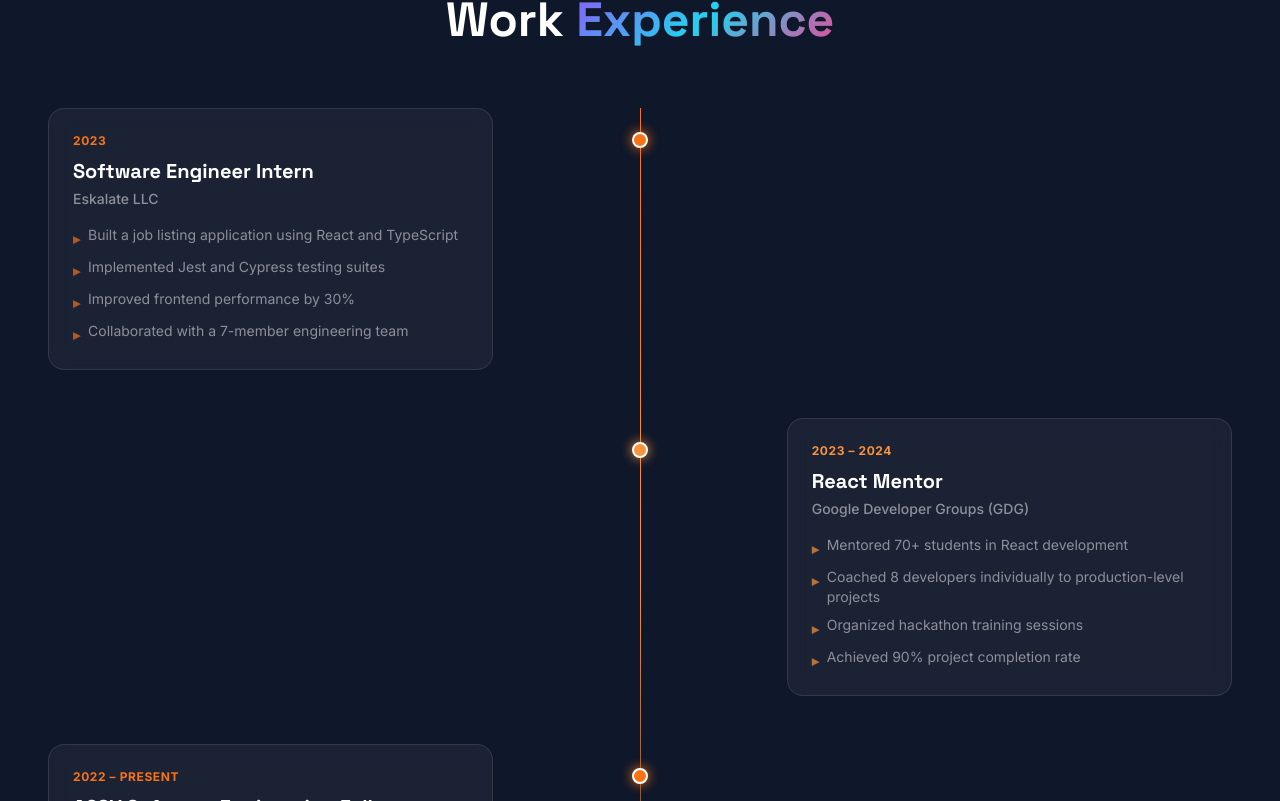
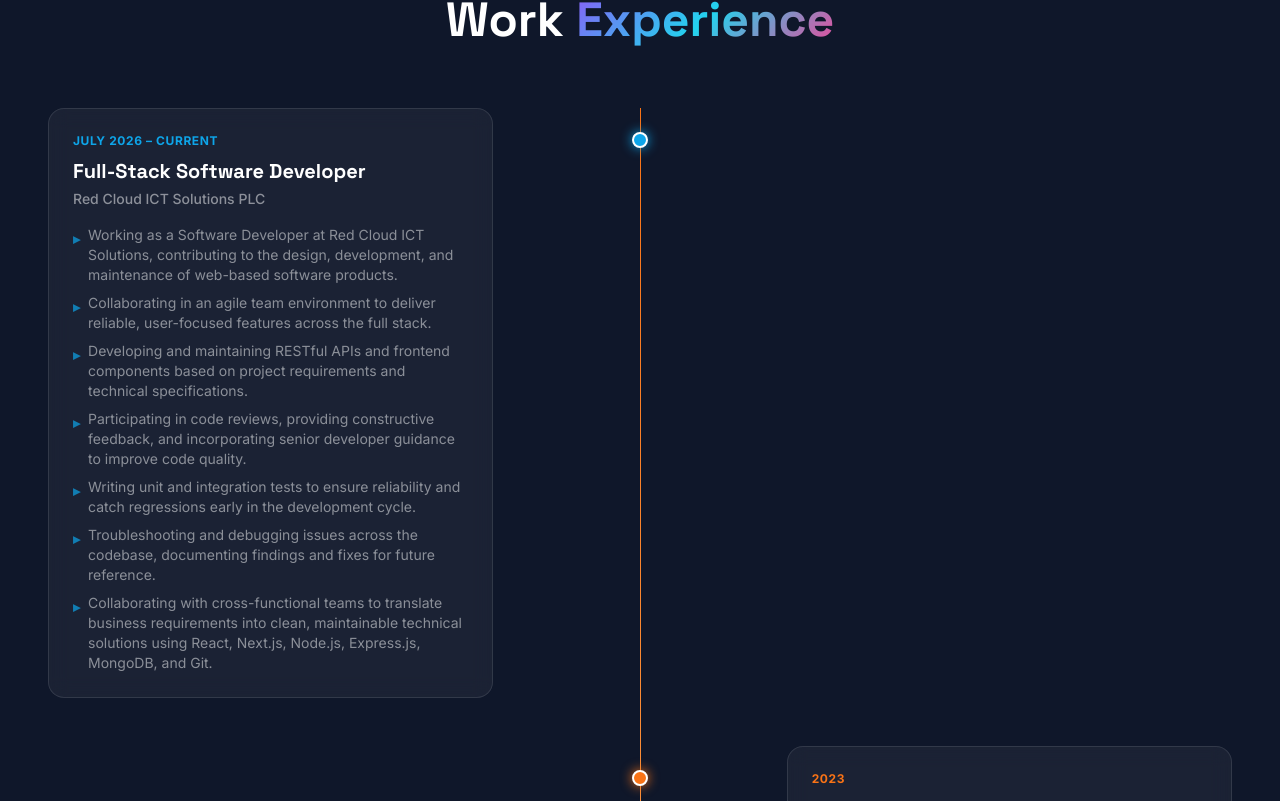
Before and after one commit to anteneh83/my_portfolio, a Next.js app: page / in a window 1280 px wide. Shown: the part 2659-3460 px from the top of the page. Built offline with nearby package versions, Linux system fonts and the light colour scheme; no server answers.

Commit message:
add some project

```diff
--- a/components/Experience.jsx
+++ b/components/Experience.jsx
@@ -3,6 +3,21 @@ import { motion } from "framer-motion";
 import ScrollReveal, { revealItem } from "./ScrollReveal";
 
 const experiences = [
+    {
+        role: "Full-Stack Software Developer",
+        company: "Red Cloud ICT Solutions PLC",
+        period: "July 2026 – Current",
+        color: "#0EA5E9",
+        responsibilities: [
+            "Working as a Software Developer at Red Cloud ICT Solutions, contributing to the design, development, and maintenance of web-based software products.",
+            "Collaborating in an agile team environment to deliver reliable, user-focused features across the full stack.",
+            "Developing and maintaining RESTful APIs and frontend components based on project requirements and technical specifications.",
+            "Participating in code reviews, providing constructive feedback, and incorporating senior developer guidance to improve code quality.",
+            "Writing unit and integration tests to ensure reliability and catch regressions early in the development cycle.",
+            "Troubleshooting and debugging issues across the codebase, documenting findings and fixes for future reference.",
+            "Collaborating with cross-functional teams to translate business requirements into clean, maintainable technical solutions using React, Next.js, Node.js, Express.js, MongoDB, and Git.",
+        ],
+    },
     {
         role: "Software Engineer Intern",
         company: "Eskalate LLC",
--- a/components/Projects.jsx
+++ b/components/Projects.jsx
@@ -19,6 +19,8 @@ const ProjectScene = dynamic(() => import("@/components/three/ProjectScene"), {
 
 export default function Projects() {
     const [selectedProject, setSelectedProject] = useState(null);
+    const otherProjects = projects.filter((p) => !p.featured);
+    const loopScrollDistance = otherProjects.length * 356;
 
     return (
         <section id="projects" className="section-padding">
@@ -209,7 +211,7 @@ export default function Projects() {
                     <div className="flex w-max">
                         <motion.div
                             animate={{
-                                x: [0, -100 * (projects.filter(p => !p.featured).length)],
+                                x: [0, -loopScrollDistance],
                             }}
                             transition={{
                                 x: {
@@ -221,7 +223,7 @@ export default function Projects() {
                             }}
                             className="flex gap-6"
                         >
-                            {[...projects.filter((p) => !p.featured), ...projects.filter((p) => !p.featured)].map((proj, idx) => (
+                            {[...otherProjects, ...otherProjects].map((proj, idx) => (
                                 <ProjectCard
                                     key={`${proj.id}-${idx}`}
                                     proj={proj}
--- a/data/projects.js
+++ b/data/projects.js
@@ -96,28 +96,18 @@ export const projects = [
         link: "#",
         github: "https://github.com/anteneh83",
     },
-    {
+       {
         id: 8,
-        title: "Gym Landing Page",
-        role: "Frontend Developer",
-        description: "A modern and responsive Gym Landing Page featuring multiple sections like header, features, offers, and interactive contact forms.",
-        tech: ["React.js", "Tailwind CSS", "Framer Motion"],
-        color: "#EF4444",
-        link: "https://gym-landing-page-kyim.vercel.app/",
-        github: "https://github.com/anteneh83",
-    },
-    {
-        id: 9,
         title: "Traveling App",
         role: "Frontend Developer",
         description: "A visually appealing landing page for a traveling website focusing on intuitive user interface and smooth navigation components.",
         tech: ["React", "Tailwind CSS", "Lucide Icons"],
         color: "#3B82F6",
-        link: "#",
+        link: "https://traveling-web-app-landing-page.vercel.app/",
         github: "https://github.com/anteneh83",
     },
     {
-        id: 10,
+        id: 9,
         title: "Garage Management",
         role: "Full-Stack Developer",
         description: "Integrated management solution for vehicle tracking, service scheduling, and inventory control for automotive repair shops.",
@@ -127,17 +117,17 @@ export const projects = [
         github: "https://github.com/anteneh83",
     },
     {
-        id: 11,
+        id: 10,
         title: "GitHub Profile Viewer",
         role: "Frontend Developer",
         description: "Real-time GitHub user profile search tool with repository insights, activity tracking, and dynamic data visualization.",
         tech: ["React", "GitHub API", "Tailwind CSS"],
         color: "#94A3B8",
-        link: "#",
+        link: "https://github-profile-viewer-sooty-ten.vercel.app/",
         github: "https://github.com/anteneh83",
     },
     {
-        id: 12,
+        id: 11,
         title: "Truth or Dare Game 🤭",
         role: "Lead Developer",
         description: "Fun and interactive entertainment application with a wide array of prompts, smooth animations, and playful emojis.",
@@ -146,4 +136,36 @@ export const projects = [
         link: "#",
         github: "https://github.com/anteneh83",
     },
+    {
+        id: 12,
+        title: "GYMRAT - Professional Fitness Management Platform",
+        role: "Full-Stack Developer",
+        description: "Comprehensive fitness management application connecting trainers, trainees, and admins with role-based dashboards, session booking, and premium UI/UX.",
+        tech: ["React", "React Router", "Axios", "Recharts", "React Hot Toast", "Node.js", "Express", "JWT", "BcryptJS", "MongoDB"],
+        color: "#EC4899",
+        link: "https://gymrat-woad.vercel.app/",
+        github: "https://github.com/anteneh83/GYMRAT.git",
+        stats: [
+            { label: "Roles", value: "Trainee / Trainer / Admin" },
+            { label: "Booking", value: "Custom modal scheduling" },
+            { label: "Payments", value: "Chapa checkout simulation" },
+            { label: "UI", value: "Premium responsive design" },
+        ],
+    },
+    {
+        id: 13,
+        title: "RoadHero — Provider Partner Portal",
+        role: "Full-Stack Developer",
+        description: "Premium roadside assistance partner portal for Ethiopian garage owners, technicians, and dispatchers with real-time dispatch, maps, inventory, and revenue analytics.",
+        tech: ["Next.js", "TypeScript", "Tailwind CSS", "React", "Axios", "Leaflet", "Framer Motion"],
+        color: "#22D3EE",
+        link: "https://roadhero-zeta.vercel.app/",
+        github: "https://github.com/anteneh83/RoadHero.git",
+        stats: [
+            { label: "Platform", value: "Provider Portal" },
+            { label: "Routing", value: "Live Leaflet map" },
+            { label: "Analytics", value: "Real-time business metrics" },
+            { label: "Tech", value: "Next.js + TypeScript" },
+        ],
+    },
 ];
```
